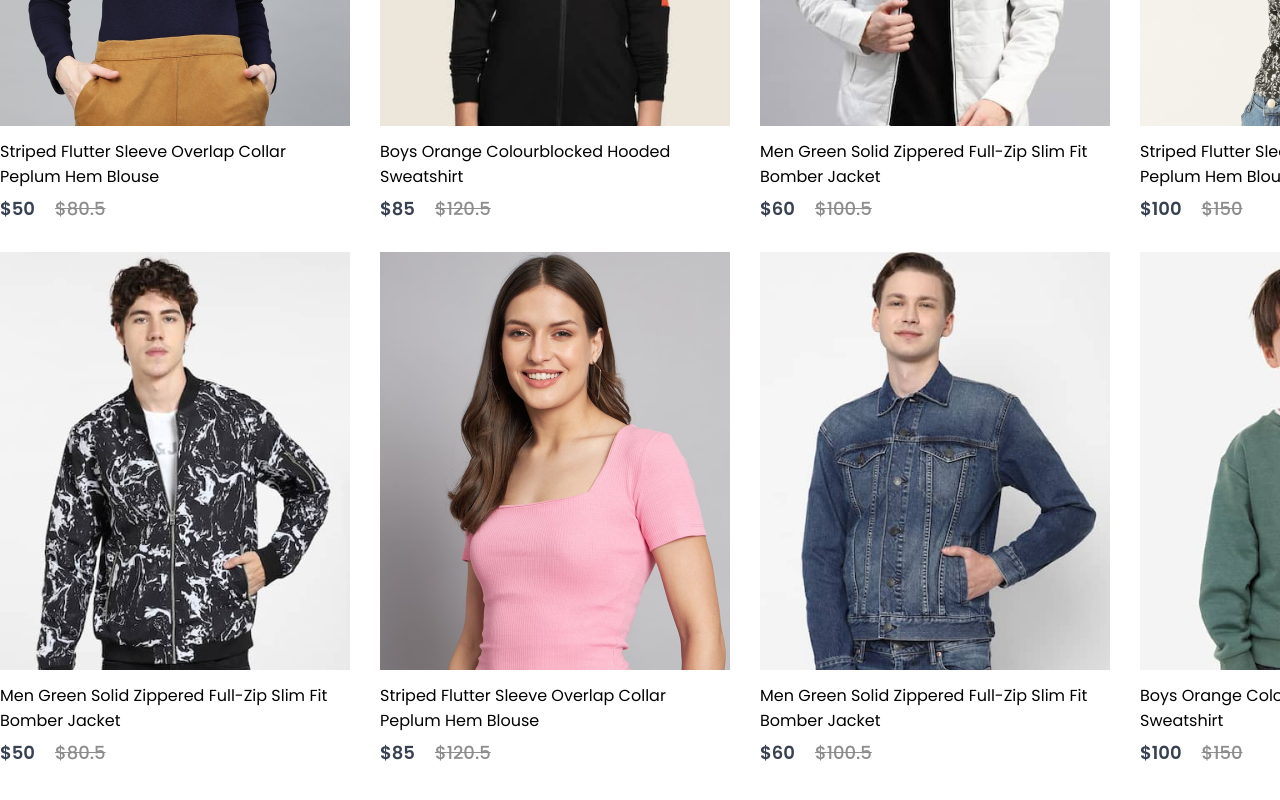
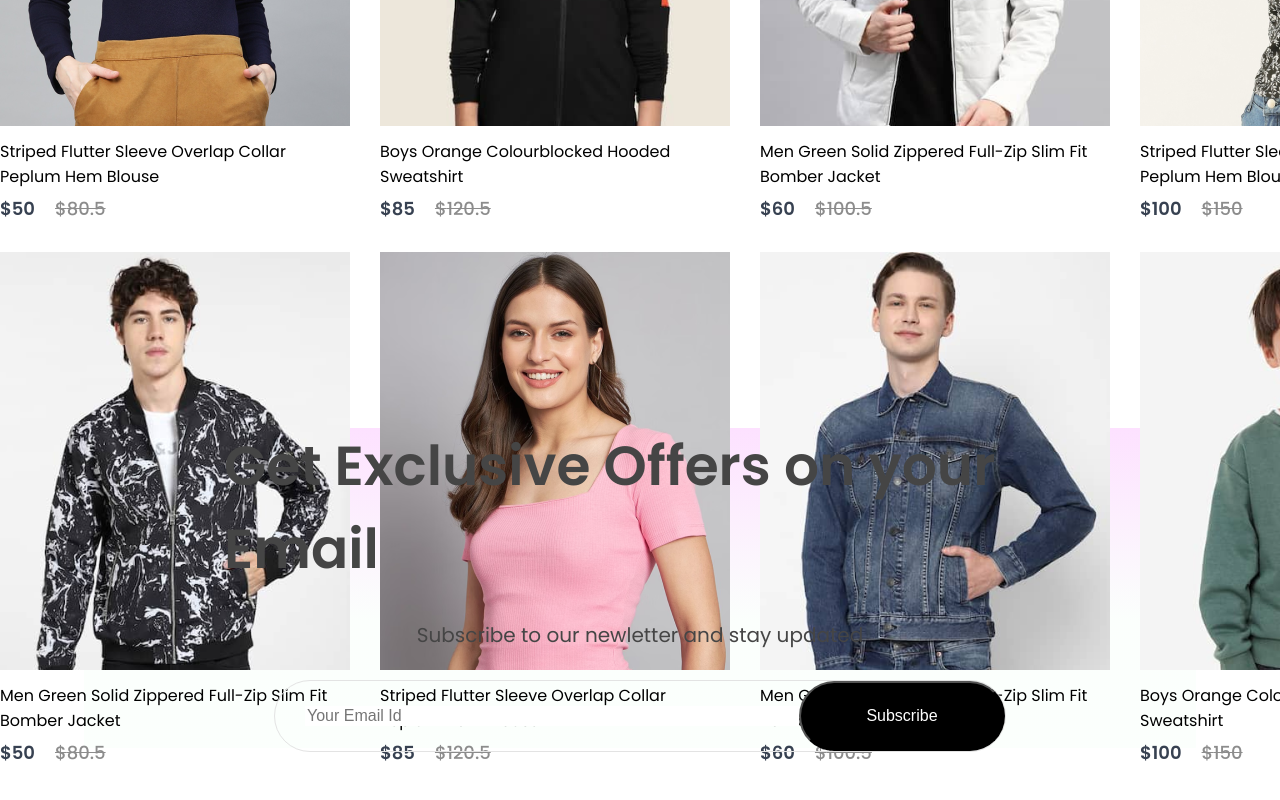
Before and after one commit to ramanuj-07/e-commerce, a React (Create React App) app in the folder frontend/: page / in a window 1280 px wide. Shown: the part 2639-3439 px from the top of the page. Before the commit the page ends 3405 px from the top, so only its background shows below. Built offline with nearby package versions, Linux system fonts and the light colour scheme.

Commit message:
Create NewsLetter

```diff
--- /dev/null
+++ b/frontend/src/components/newLetter/NewsLetter.css
@@ -0,0 +1,49 @@
+.newsletter{
+    width: 65%;
+    height: 40vh;
+    display: flex;
+    flex-direction: column;
+    align-items: center;
+    justify-content: center;
+    margin: auto;
+margin-bottom: 150px;
+padding: 0px 140px;
+background: linear-gradient(180deg, #fde1ff 0%, #e1ffea22 60%);
+gap: 30px;
+}
+.newsletter h1{
+    color: #454545;
+    font-size: 55px;
+    font-weight: 600;
+}
+.newsletter p{
+    color: #454545;
+    font-size: 20px;
+}
+.newsletter div{
+    display: flex;
+    align-items: center;
+    justify-content: space-between;
+    background: center;
+    width: 730px;
+    height: 70px;
+    border-radius: 80px;
+    border: 1px solid #e3e3e3;
+}
+.newsletter input {
+    width: 500px;
+    margin-left: 30px;
+    border: none;
+    outline: none;
+    color: #616161;
+    font-size: 16px;
+}
+.newsletter div button{
+    width: 210px;
+    height: 70px;
+    border-radius: 80px;
+    background: black;
+    color: white;
+    font-size: 16px;
+
+}
--- /dev/null
+++ b/frontend/src/components/newLetter/NewsLetter.jsx
@@ -0,0 +1,17 @@
+import React from 'react'
+import './NewsLetter.css'
+
+const NewsLetter = () => {
+  return (
+      <div className='newsletter'>
+          <h1>Get Exclusive Offers on your Email</h1>
+          <p>Subscribe to our newletter and stay updated</p>
+          <div>
+              <input type="emial" name="" id="" placeholder='Your Email Id' />
+              <button>Subscribe</button>
+          </div>
+    </div>
+  )
+}
+
+export default NewsLetter
--- a/frontend/src/pages/Shop.jsx
+++ b/frontend/src/pages/Shop.jsx
@@ -3,6 +3,7 @@
 import Popular from '../components/popular/Popular'
 import Offers from '../components/offers/Offers'
 import NewCollection from '../components/newCollection/NewCollection'
+import NewsLetter from '../components/newLetter/NewsLetter'
 const Shop = () => {
   return (
       <div>
@@ -10,6 +11,8 @@
           <Popular />
           <Offers />
           <NewCollection />
+          <NewsLetter />
+
     </div>
   )
 }
```
